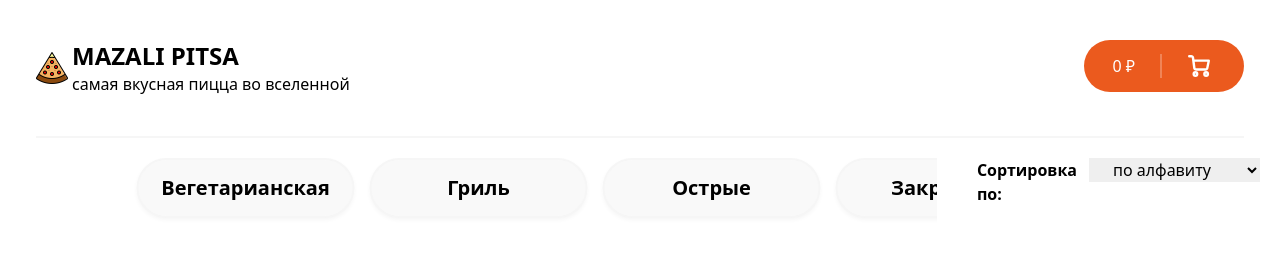
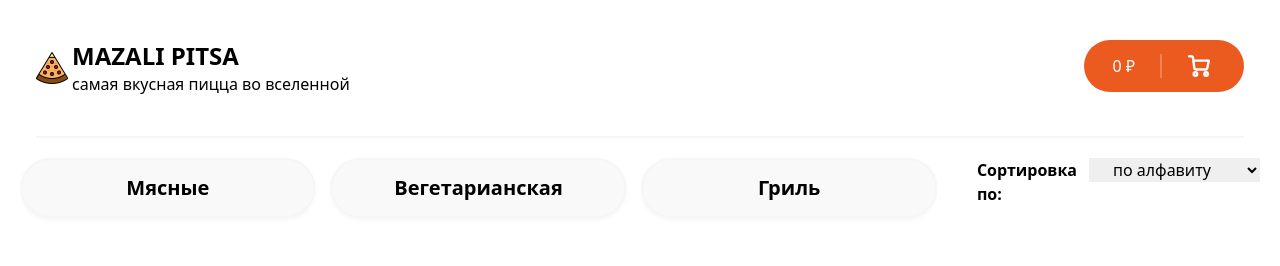
Before and after one commit to Zohirjonn/Pitsa-site-project, a Vue app: page / in a window 1280 px wide. Shown: the top 266 px of the page. Built offline with nearby package versions, Linux system fonts and the light colour scheme; the HTML template or start-up script is replaced by a standard one.

Commit message:
navbuttons.vue

```diff
--- a/src/components/Header/Head/HeaderButtons.vue
+++ b/src/components/Header/Head/HeaderButtons.vue
@@ -3,28 +3,26 @@
     :slidesPerView="1"
     :spaceBetween="1"
     :loop="true"
-    :centeredSlides="true"
+    :centeredSlides="false"
     :autoplay="{
       delay: 2500,
       disableOnInteraction: true,
     }"
     :breakpoints="{
-      '@0.00': {
+
+      '@0.75': {
         slidesPerView: 1,
-        spaceBetween: 5,
-      },
-      '@0.75': {
-        slidesPerView: 2,
         spaceBetween: 8,
       },
       '@1.00': {
-        slidesPerView: 3,
+        slidesPerView: 2,
         spaceBetween: 10,
       },
       '@1.50': {
-        slidesPerView: 4,
+        slidesPerView: 3,
         spaceBetween: 15,
       },
+
     }"
     :modules="modules"
     class="mySwiper w-full h-full"
```
